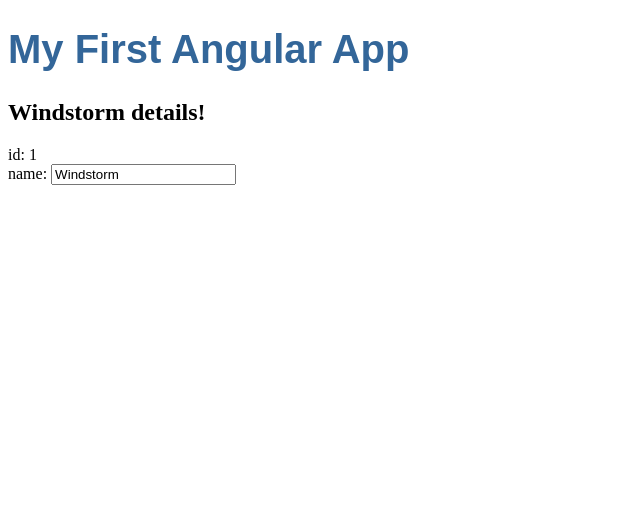
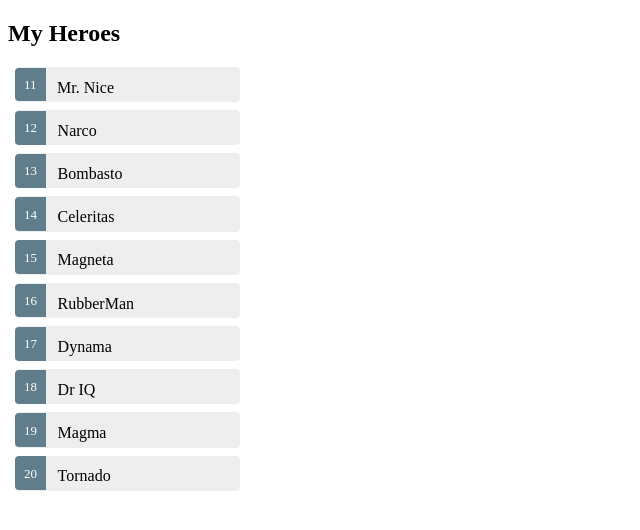
Before and after one commit to pablo384/Platzigram-web, an Angular app in the folder my-app/: page / in a window 1280 px wide. Shown: the top 530 px of the page, without its empty margins (0-640 px from the left). Built offline with nearby package versions, Linux system fonts and the light colour scheme.

Commit message:
Displaying heroes -Create heroes -Expose heroes -Display hero names in a template -List heroes with ngFor -Style the heroes -Selecting a hero -Handle click events

```diff
--- a/my-app/src/app/app.component.ts
+++ b/my-app/src/app/app.component.ts
@@ -9,19 +9,82 @@
   selector: 'app-root',
   templateUrl: './app.component.html',
   styleUrls: ['./app.component.css'],
-  template:`<h1>{{title}}</h1>
-  <h2>{{hero.name}} details!</h2>
-  <div><label>id: </label>{{hero.id}}</div>
-  <div>
-  <label>name: </label>
-  <input [(ngModel)]="hero.name" placeholder="name">
-  </div>`
+  template:`<h2>My Heroes</h2>
+  <ul class="heroes">
+  <li *ngFor= "let hero of heroes">
+  <span class="badge">{{hero.id}} </span>{{hero.name}}
+  </li>
+  </ul>`,
+
+  styles: [`
+  .selected {
+    background-color: #CFD8DC !important;
+    color: white;
+  }
+  .heroes {
+    margin: 0 0 2em 0;
+    list-style-type: none;
+    padding: 0;
+    width: 15em;
+  }
+  .heroes li {
+    cursor: pointer;
+    position: relative;
+    left: 0;
+    background-color: #EEE;
+    margin: .5em;
+    padding: .3em 0;
+    height: 1.6em;
+    border-radius: 4px;
+  }
+  .heroes li.selected:hover {
+    background-color: #BBD8DC !important;
+    color: white;
+  }
+  .heroes li:hover {
+    color: #607D8B;
+    background-color: #DDD;
+    left: .1em;
+  }
+  .heroes .text {
+    position: relative;
+    top: -3px;
+  }
+  .heroes .badge {
+    display: inline-block;
+    font-size: small;
+    color: white;
+    padding: 0.8em 0.7em 0 0.7em;
+    background-color: #607D8B;
+    line-height: 1em;
+    position: relative;
+    left: -1px;
+    top: -4px;
+    height: 1.8em;
+    margin-right: .8em;
+    border-radius: 4px 0 0 4px;
+  }
+`]
 })
 export class AppComponent {
   title = 'My First Angular App';
-  hero : Hero = {
-    id:1,
-    name: 'Windstorm'
+  // hero : Hero = {
+  //   id:1,
+  //   name: 'Windstorm'
 
-  };
+  // };
+  HEROES: Hero[] = [
+  { id: 11, name: 'Mr. Nice' },
+  { id: 12, name: 'Narco' },
+  { id: 13, name: 'Bombasto' },
+  { id: 14, name: 'Celeritas' },
+  { id: 15, name: 'Magneta' },
+  { id: 16, name: 'RubberMan' },
+  { id: 17, name: 'Dynama' },
+  { id: 18, name: 'Dr IQ' },
+  { id: 19, name: 'Magma' },
+  { id: 20, name: 'Tornado' }
+  ];
+  heroes = this.HEROES;
+
 }
```
